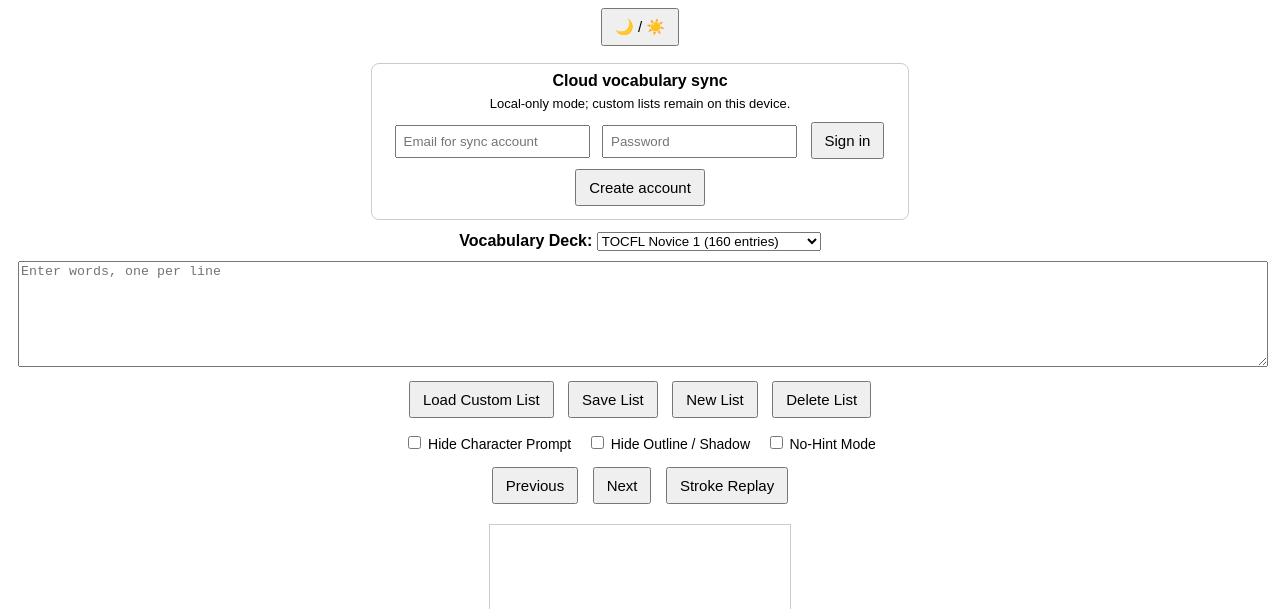
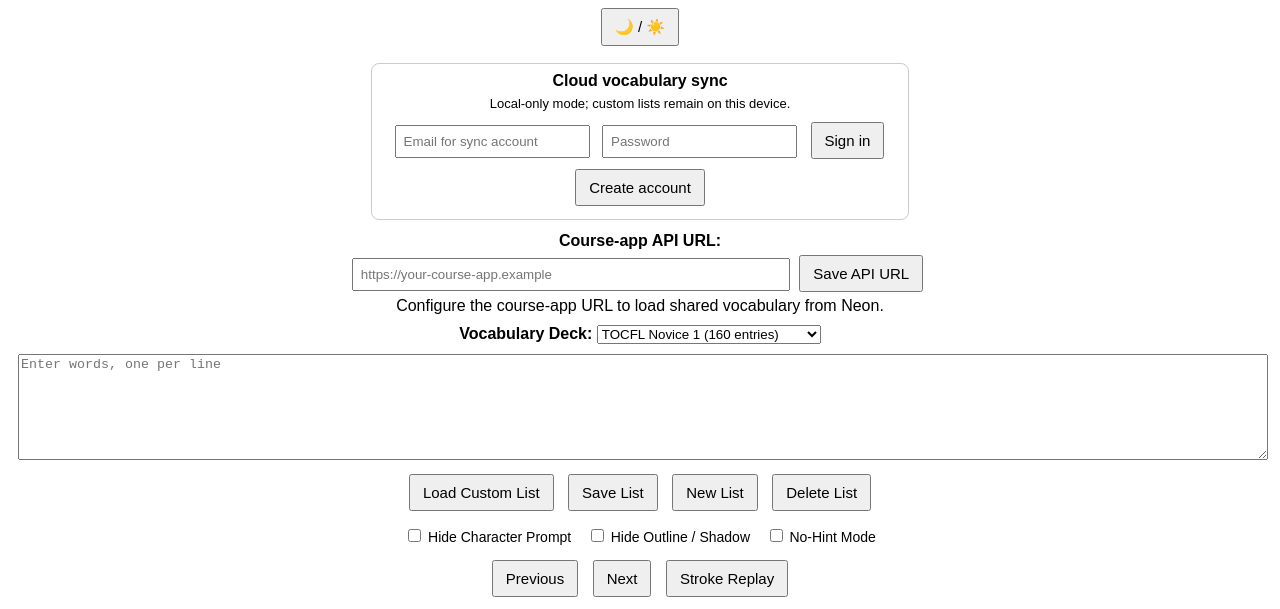
Before and after one commit to hartraft/hanzi-practice-buddy, a website: page index.html in a window 1280 px wide. Shown: the part 113-722 px from the top of the page. Drawn offline with nearby package versions, Linux system fonts and the light colour scheme; a script that the page names is missing.

Commit message:
feat: add course-app vocabulary source settings

```diff
--- a/index.html
+++ b/index.html
@@ -70,6 +70,13 @@ body.dark #currentListName { color: #aaa; }
   <button id="syncSignOutBtn" type="button" hidden>Sign out</button>
 </div>
 
+<div id="courseVocabularyPanel" class="controls-group" aria-label="Course-app vocabulary source">
+  <label for="courseApiBaseUrl"><b>Course-app API URL:</b></label><br>
+  <input id="courseApiBaseUrl" type="url" inputmode="url" placeholder="https://your-course-app.example" aria-label="Course-app API base URL" style="width:min(90%,420px);padding:7px;">
+  <button id="saveCourseApiUrlBtn" type="button">Save API URL</button>
+  <div id="courseApiStatus" role="status" aria-live="polite">Configure the course-app URL to load shared vocabulary from Neon.</div>
+</div>
+
 <div class="controls-group">
   <label for="deckSelect"><b>Vocabulary Deck:</b></label>
   <select id="deckSelect">
```
